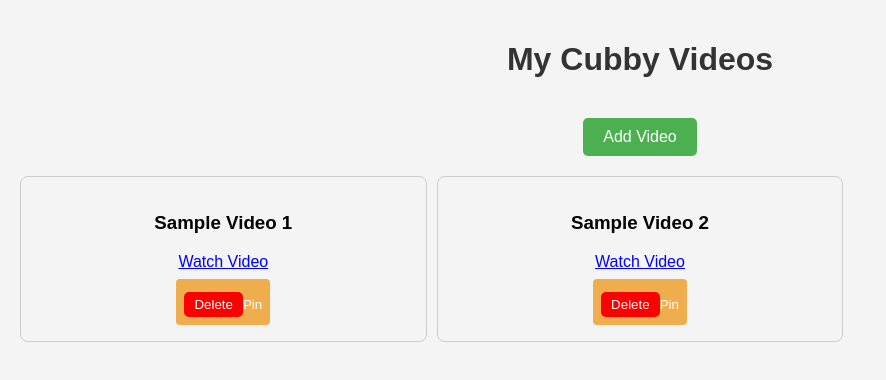
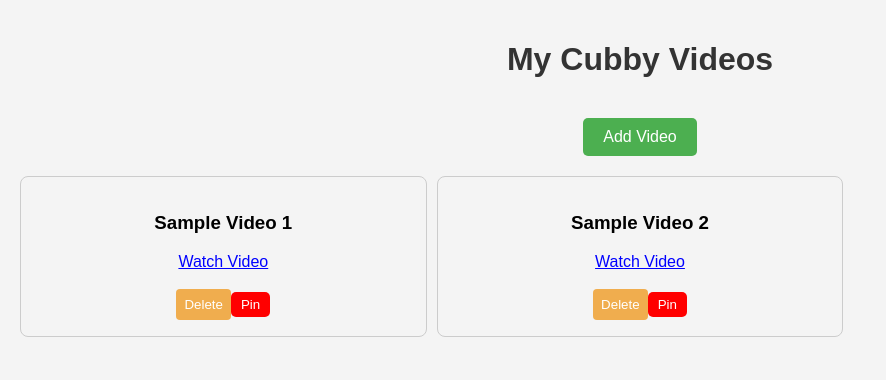
Before and after one commit to cubbyland/cubby-app, a React (Vite) app: page / in a window 1280 px wide. Shown: the top 380 px of the page, without its empty margins (0-886 px from the left). Built offline with nearby package versions, Linux system fonts and the light colour scheme.

Commit message:
Fix invalid button nesting in VideoCard

```diff
--- a/src/components/VideoCard.jsx
+++ b/src/components/VideoCard.jsx
@@ -20,6 +20,7 @@ const VideoCard = ({ title, url, onPin, onDelete }) => {
         Watch Video
       </a>
       <br />
+      <div style={{ marginTop: "10px" }}>
         <button
           onClick={onPin} // Pin button calls the onPin function
           style={{
@@ -32,7 +33,8 @@ const VideoCard = ({ title, url, onPin, onDelete }) => {
             borderRadius: "4px",
           }}
         >
-
+          Delete
+        </button>
         <button
           style={{
             backgroundColor: "red",
@@ -45,11 +47,9 @@ const VideoCard = ({ title, url, onPin, onDelete }) => {
           }}
           onClick={onDelete}
         >
-        Delete
-      </button>
-
           Pin
         </button>
+      </div>
     </div>
   );
 };
```
Lines whose indentation alone changed are shown as unchanged.
